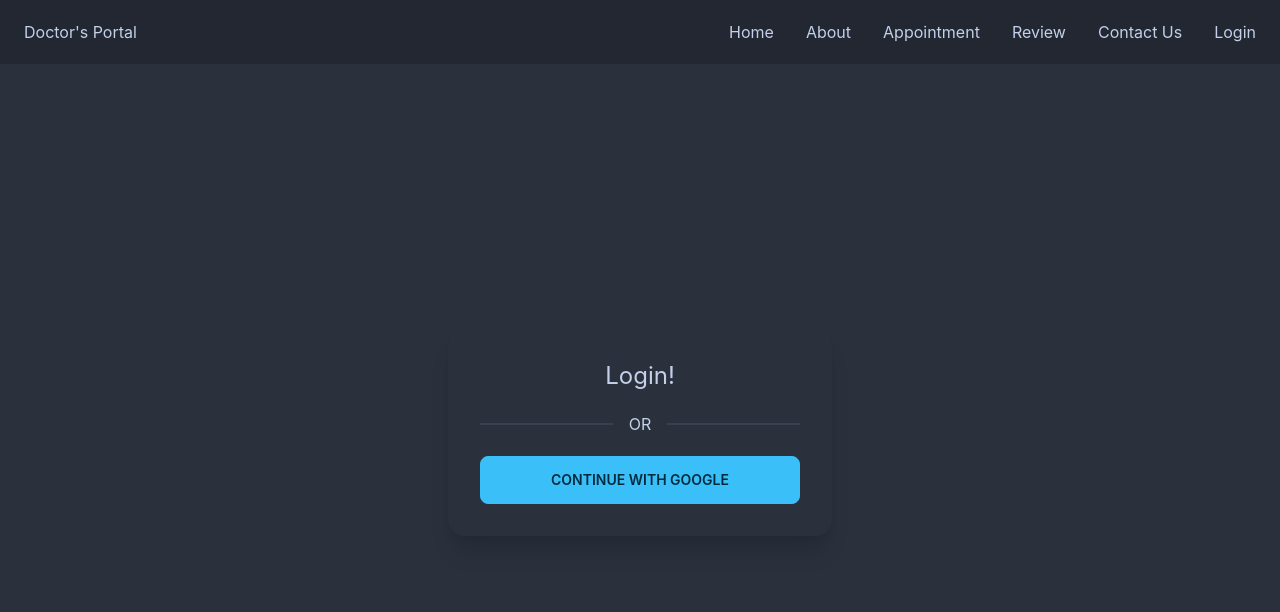
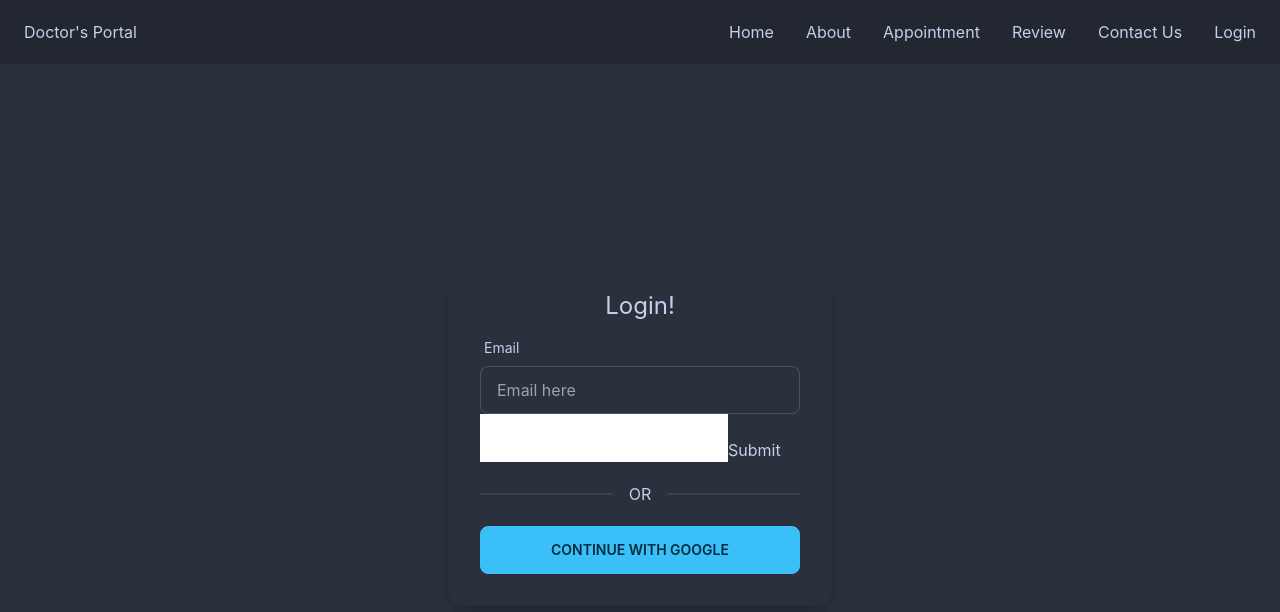
Before and after one commit to RAHUL573769/fullStackProjectClientSide, a React (Create React App) app: page /login in a window 1280 px wide. Shown: the top 612 px of the page. Built offline with nearby package versions, Linux system fonts and the light colour scheme.

Commit message:
authentication2 commit

```diff
--- a/src/Components/Login/Login.js
+++ b/src/Components/Login/Login.js
@@ -2,19 +2,52 @@
 import { useSignInWithGoogle } from "react-firebase-hooks/auth";
 
 import auth from "../Firebase/FirebaseInit";
+import { useForm } from "react-hook-form";
 
 const Login = () => {
   const [signInWithGoogle, guser, gloading, gerror] = useSignInWithGoogle(auth);
 
+  const {
+    register,
+    formState: { errors },
+    handleSubmit,
+  } = useForm();
+
   if (guser) {
     console.log(guser);
   }
-
+  const onSubmit = (data) => console.log(data);
   return (
     <div className="flex  h-screen justify-center items-center">
       <div class="card w-96 bg-base-100 shadow-xl">
         <div class="card-body">
           <h2 class=" text-center text-2xl ">Login!</h2>
+
+          <form onSubmit={handleSubmit(onSubmit)}>
+            <div class="form-control w-full max-w-xs">
+              <label class="label">
+                <span class="label-text">Email</span>
+              </label>
+              <input
+                type="email"
+                placeholder="Email here"
+                class="input input-bordered w-full max-w-xs"
+                {...register("email", {
+                  pattern: {
+                    value: /[A-Za-z]{3}/,
+                    message: "error message", // JS only: <p>error message</p> TS only support string
+                  },
+                })}
+              />
+            </div>
+            <input {...register("firstName", { required: true })} />
+            {errors.firstName?.type === "required" && "First name is required"}
+
+            <input />
+            {errors.lastName && "Last name is required"}
+
+            <input type="submit" />
+          </form>
 
           <div class="divider">OR</div>
           <button onClick={() => signInWithGoogle()} class="btn btn-info">
```
